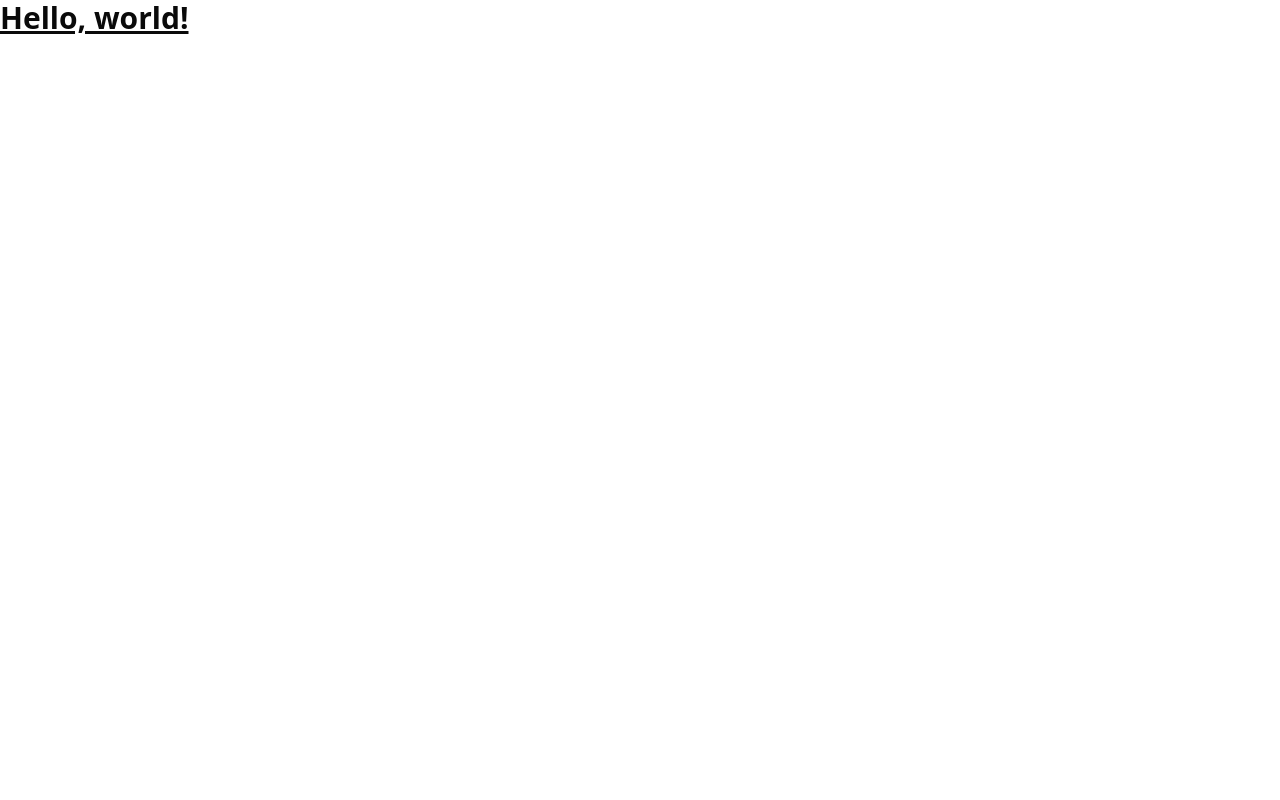
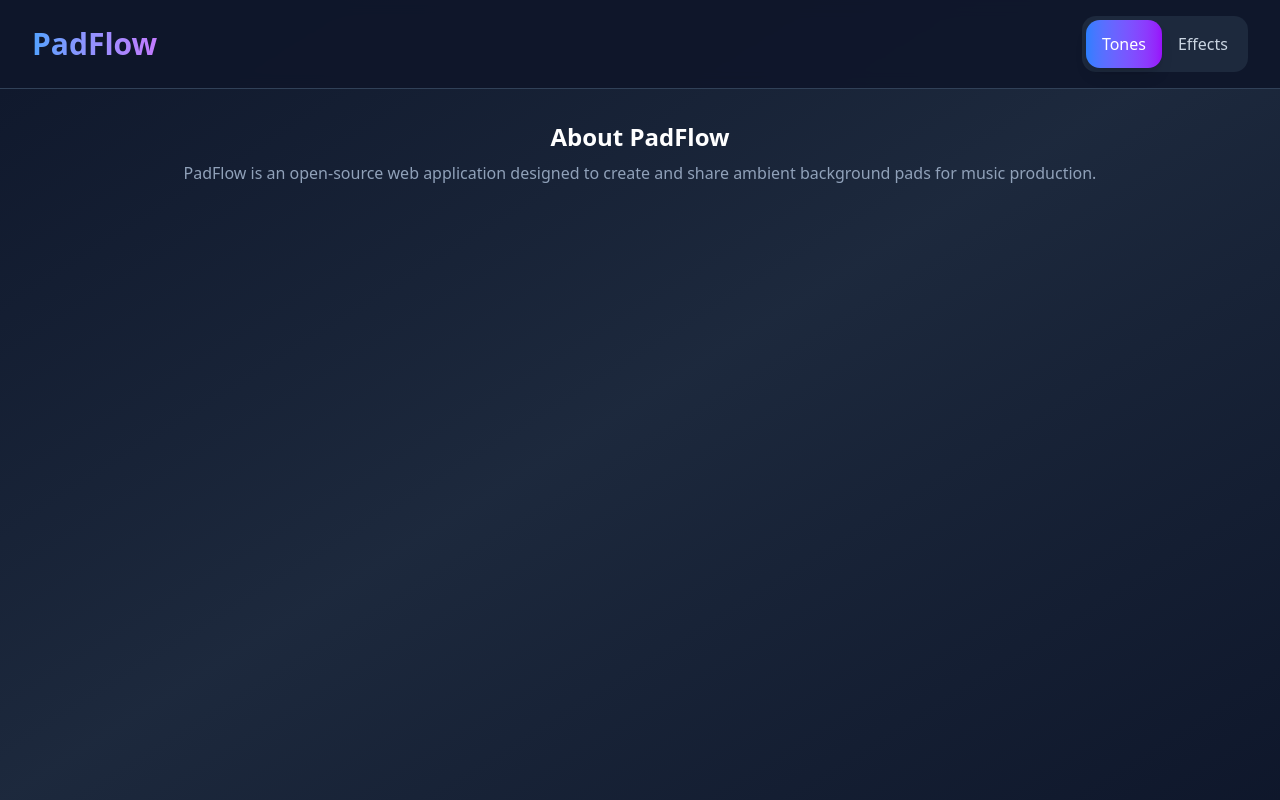
Before and after one commit to marcusgajozo/padflow, a React (Vite) app: page / in a window 1280 px wide. Built offline with nearby package versions, Linux system fonts and the light colour scheme.

Commit message:
feat(routes): create router

```diff
--- a/src/app.tsx
+++ /dev/null
@@ -1,3 +0,0 @@
-export function App() {
-  return <h1 className="text-3xl font-bold underline">Hello, world!</h1>;
-}
--- a/src/main.tsx
+++ b/src/main.tsx
@@ -1,10 +1,11 @@
 import { StrictMode } from "react";
 import { createRoot } from "react-dom/client";
-import { App } from "./app.tsx";
+import { RouterProvider } from "react-router";
+import { router } from "./routes/router.tsx";
 import "./styles/global.css";
 
 createRoot(document.getElementById("root")!).render(
   <StrictMode>
-    <App />
+    <RouterProvider router={router} />
   </StrictMode>
 );
--- /dev/null
+++ b/src/routes/router.tsx
@@ -0,0 +1,39 @@
+import { PageLayout } from "@/components/templates/page-layout";
+import { Effects } from "@/pages/effects";
+import { Home } from "@/pages/home";
+import { Tones } from "@/pages/tones";
+import { createBrowserRouter } from "react-router";
+import { routes } from "./routes";
+
+export const router = createBrowserRouter([
+  {
+    path: "/",
+    element: <PageLayout />,
+    children: [
+      {
+        index: true,
+        element: <Home />,
+      },
+      {
+        path: routes.TONES,
+        element: <Tones />,
+      },
+      {
+        path: routes.EFFECTS,
+        element: <Effects />,
+      },
+    ],
+  },
+  {
+    path: routes.SIGN_IN,
+    element: <div>Sign In Page</div>,
+  },
+  {
+    path: routes.SIGN_UP,
+    element: <div>Sign Up Page</div>,
+  },
+  {
+    path: "*",
+    element: <div>404 Not Found</div>,
+  },
+]);
--- /dev/null
+++ b/src/routes/routes.ts
@@ -0,0 +1,7 @@
+export const routes = {
+  SIGN_IN: "/sign-in",
+  SIGN_UP: "/sign-up",
+  ROOT: "/",
+  TONES: "/tones",
+  EFFECTS: "/effects",
+} as const;
```
